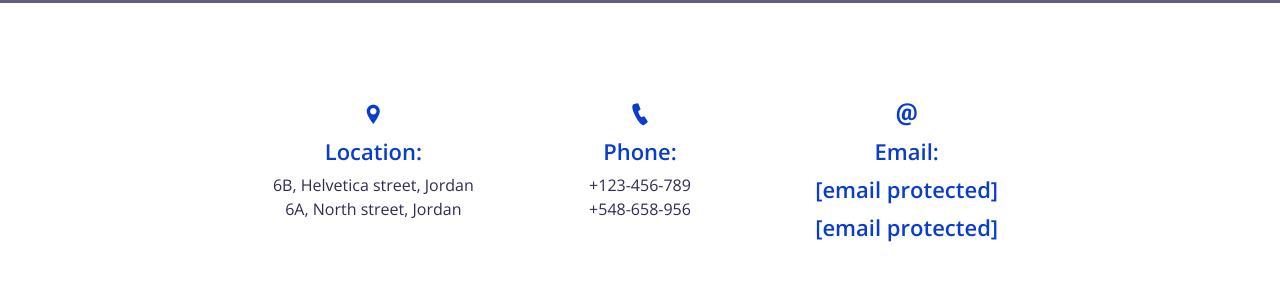
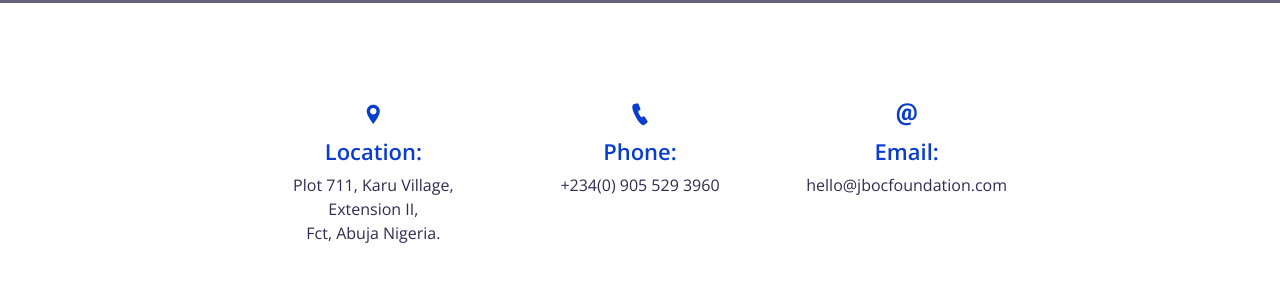
Before and after one commit to Kingno3l/jboc, a plain HTML site: page izombe-scholarship.html in a window 1280 px wide. Shown: the part 447-742 px from the top of the page. Drawn offline with nearby package versions, Linux system fonts and the light colour scheme.

```diff
--- a/izombe-scholarship.html
+++ b/izombe-scholarship.html
@@ -114,8 +114,7 @@
                         <div class="contact-info">
                             <i class="icofont-location-pin"></i>
                             <span>Location:</span>
-                            <a href="#">6B, Helvetica street, Jordan</a>
-                            <a href="#">6A, North street, Jordan</a>
+                            <a href="#">Plot 711, Karu Village, <br> Extension II, <br> Fct, Abuja Nigeria.</a>
                         </div>
                     </div>
 
@@ -123,8 +122,7 @@
                         <div class="contact-info">
                             <i class="icofont-ui-call"></i>
                             <span>Phone:</span>
-                            <a href="tel:123456789">+123-456-789</a>
-                            <a href="tel:548658956">+548-658-956</a>
+                            <a href="tel:+2349055293960">+234(0) 905 529 3960</a>
                         </div>
                     </div>
 
@@ -132,8 +130,8 @@
                         <div class="contact-info">
                             <i class="icofont-ui-email"></i>
                             <span>Email:</span>
-                            <a href="/cdn-cgi/l/email-protection#cda5a8a1a1a28daba4a3a9a2e3aea2a0"><span class="__cf_email__" data-cfemail="0e666b6262614e6867606a61206d6163">[email&#160;protected]</span></a>
-                            <a href="/cdn-cgi/l/email-protection#147d7a727b54727d7a707b3a777b79"><span class="__cf_email__" data-cfemail="8fe6e1e9e0cfe9e6e1ebe0a1ece0e2">[email&#160;protected]</span></a>
+                            <a href="mailto:hello@jbocfoundation.com">hello@jbocfoundation.com</a>
+
                         </div>
                     </div>
                 </div>
@@ -145,7 +143,7 @@
         <div class="contact-area pb-70">
             <div class="container">
 
-                <form enctype="multipart/form-data">
+                <form id="contactForm" enctype="multipart/form-data">
                     <h2>Scholarship Application Form</h2>
                     <p>Please complete all sections of the form below accurately.</p>
                     <div class="row">
@@ -372,7 +370,7 @@
 
         <!-- Map -->
         <div class="map-area">
-            <iframe id="map" src="https://www.google.com/maps/embed?pb=!1m18!1m12!1m3!1d59843174.53779285!2d62.17507173408571!3d23.728204508550363!2m3!1f0!2f0!3f0!3m2!1i1024!2i768!4f13.1!3m3!1m2!1s0x3663f18a24cbe857%3A0xa9416bfcd3a0f459!2sAsia!5e0!3m2!1sen!2sbd!4v1603558902714!5m2!1sen!2sbd" allowfullscreen="" aria-hidden="false" tabindex="0"></iframe>
+            <iframe id="map" src="https://www.google.com/maps/embed?pb=!1m12!1m8!1m3!1d63050.16562524803!2d7.5745262!3d9.0056608!3m2!1i1024!2i768!4f13.1!2m1!1skaru%20market!5e0!3m2!1sen!2sng!4v1746449737709!5m2!1sen!2sng" allowfullscreen="" aria-hidden="false" tabindex="0"></iframe>
         </div>
         <!-- End Map -->
 
```
